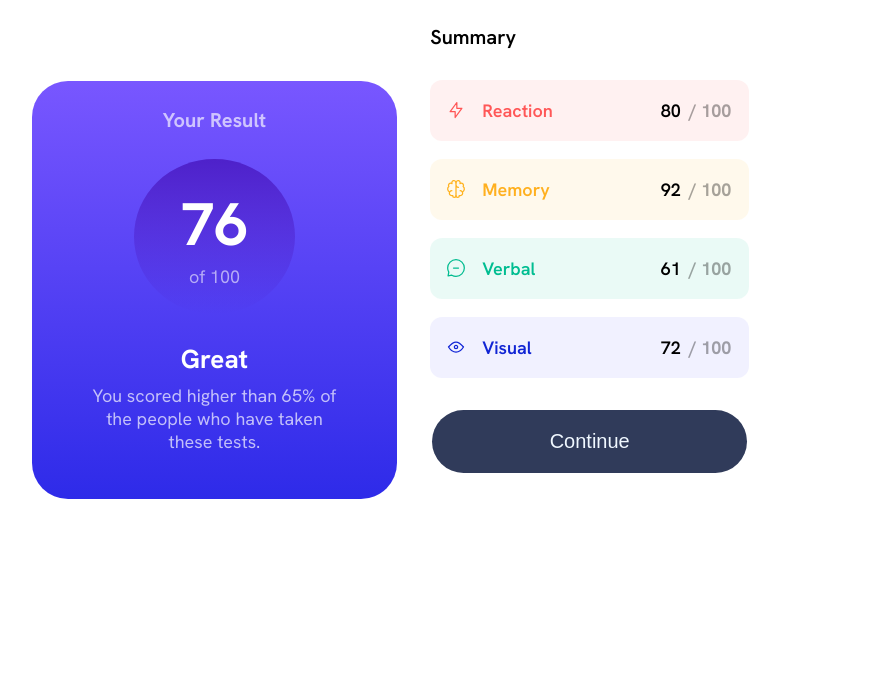
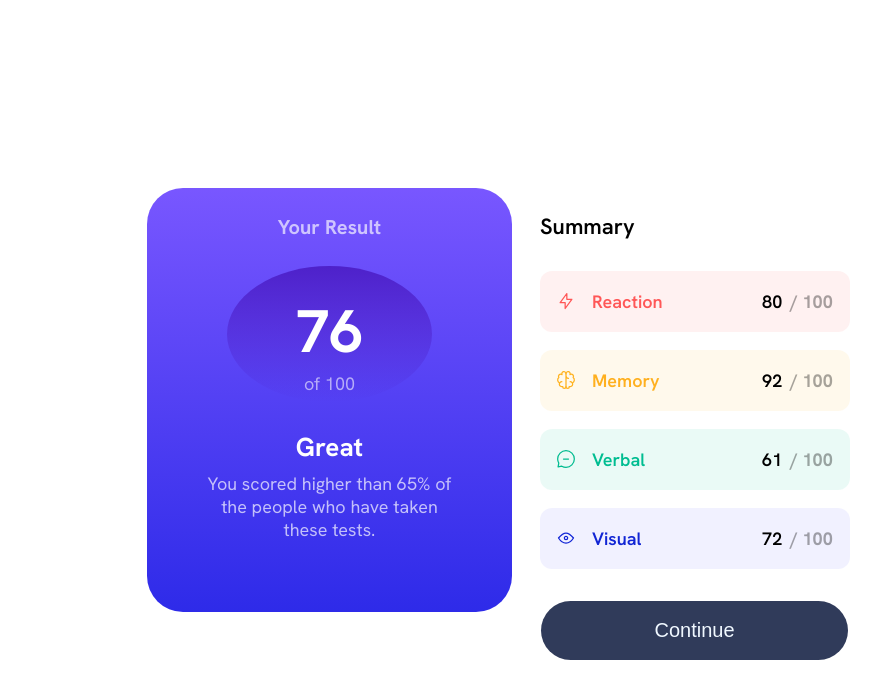
Before and after one commit to zh4r/FeM-results_summary, a plain HTML site: page index.html in a window 1280 px wide. Shown: the whole page, without its empty margins (128-1009 px from the left). Drawn offline with Linux system fonts and the light colour scheme.

Commit message:
fixed positioning / todo:text and other margins on desktop

```diff
--- a/style.css
+++ b/style.css
@@ -24,14 +24,17 @@ html {
     box-sizing: border-box;
     margin: 0;
     padding: 0;
+    display: grid;
+    min-height: 100vh;
+    place-items: start center;
+
 }
 
 body {
-
-    margin: 0 auto;
+    margin: 0;
     padding: 0;
     max-width: 375px;
-    max-height: 810px;
+    max-height: 800px;
 }
 
 header {
@@ -40,6 +43,7 @@ header {
     text-align: center;
     border-bottom-left-radius: 1.8rem;
     border-bottom-right-radius: 1.8rem;
+    transition: all 333ms ease-in-out;
 }
 
 h1 {
@@ -49,12 +53,7 @@ h1 {
     color: rgba(255, 255, 255, 0.658);
 }
 
-.scored {
-    margin: auto auto;
-    width: 37%;
-    background-image: linear-gradient(hsla(256, 72%, 46%, 1), hsla(241, 72%, 46%, 0));
-    border-radius: 50%;
-}
+
 
 h2 {
     font-size: 3rem;
@@ -110,6 +109,23 @@ td {
     padding: .95rem 0;
 }
 
+.scored {
+    margin: auto auto;
+    width: 37%;
+    background-image: linear-gradient(hsla(256, 72%, 46%, 1), hsla(241, 72%, 46%, 0));
+    border-radius: 50%;
+    transition: all 500ms ease-in-out;
+}
+
+header:hover {
+    box-shadow: .1rem .2rem .8rem rgba(0, 0, 0, 0.26);
+    text-shadow: .1rem .1rem .4rem rgba(126, 126, 126, 0.2);
+}
+
+.scored:hover {
+    text-shadow: .1rem .1rem .4rem rgba(126, 126, 126, 0.2);
+    box-shadow: .1rem .2rem .8rem rgba(0, 0, 0, 0.26);
+}
 
 .Reaction {
     background-color: hsla(0, 100%, 67%, 0.082);
@@ -166,7 +182,7 @@ button {
     font-weight: 500;
     text-align: center;
     background-color: hsl(224, 30%, 27%);
-    padding: 1rem;
+    padding: .9rem;
     color: aliceblue;
     border-radius: 2rem;
     border: 0;
@@ -200,8 +216,6 @@ button:hover {
 #data tr:hover {
     text-shadow: .1rem .1rem .4rem rgba(126, 126, 126, 0.2);
     box-shadow: .1rem .2rem .8rem rgba(0, 0, 0, 0.26);
-    ;
-
 }
 
 @keyframes rowFadeIn {
@@ -231,26 +245,32 @@ button:hover {
 
 @media (min-width: 1000px) {
     html {
+        place-items: center;
         font-size: 20px;
     }
 
     body {
-        max-width: 75vw;
+        max-width: 80vw;
+        display: flex;
+        justify-content: center;
+        align-items: center;
     }
 
-    header {
+    header, main {
+        display: inline-block;
+        margin: 0;
         width: 365px;
-        display: inline-block;
+        height: 53vh;
         border-radius: 1.8rem;
-
+        vertical-align: middle;
     }
 
-    main {
-        width: 375px;
-        display: inline-block;
+    th {
+        font-size: 1.1rem;
     }
 
     .scored {
-        width: 44%;
+        width: 16vw;
+        height: 17vh;
     }
 }
```
